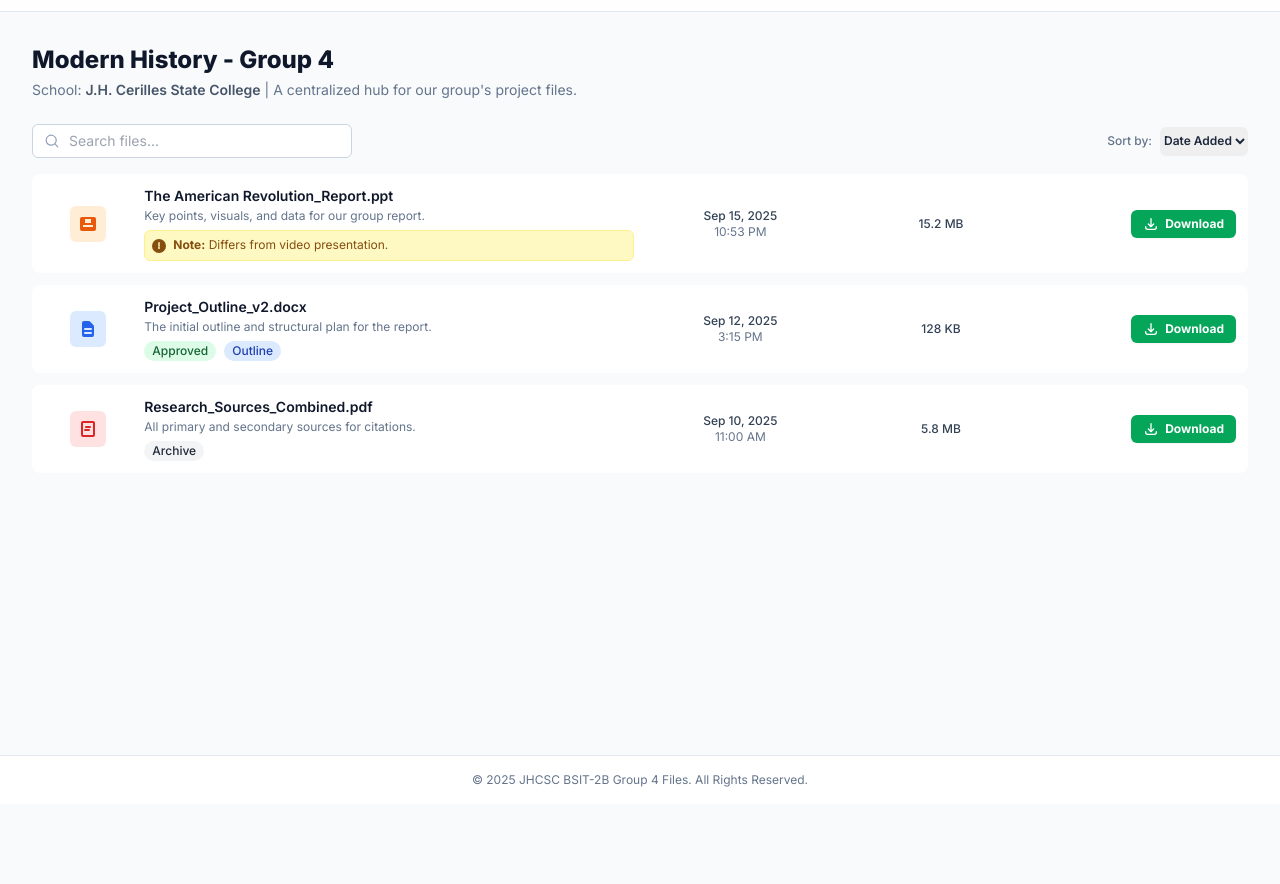
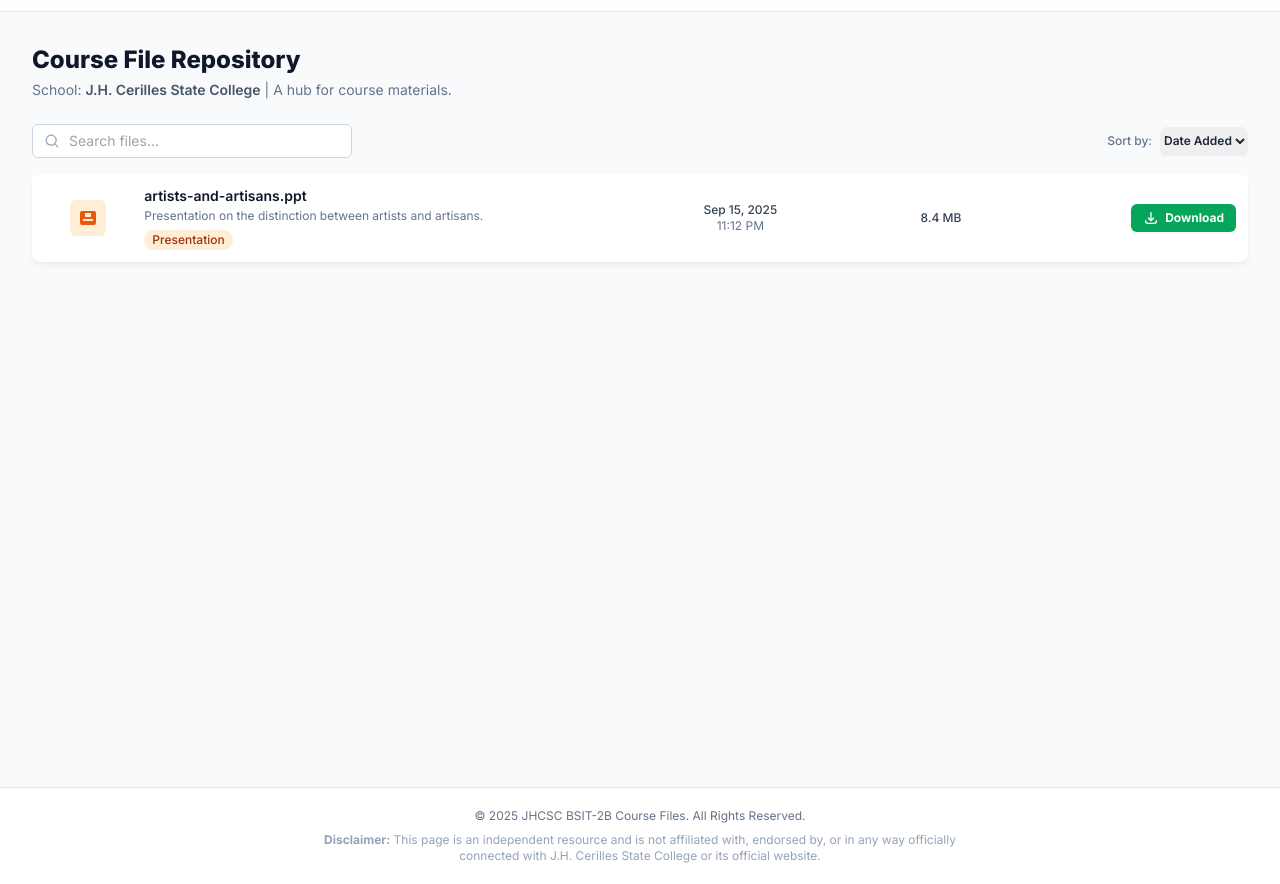
Before and after one commit to itzmebenz13/jhcsc-bsit2bfiles, a plain HTML site: page index.html in a window 1280 px wide. Shown: the part 45-929 px from the top of the page. Before the commit the page ends 849 px from the top, so only its background shows below. Drawn offline with nearby package versions, Linux system fonts and the light colour scheme.

Commit message:
Update index.html

```diff
--- a/index.html
+++ b/index.html
@@ -3,7 +3,7 @@
 <head>
     <meta charset="UTF-8">
     <meta name="viewport" content="width=device-width, initial-scale=1.0">
-    <title>JHCSC - Compact File Repository</title>
+    <title>JHCSC BSIT-2B Files</title>
     <script src="https://cdn.tailwindcss.com"></script>
     <link rel="preconnect" href="https://fonts.googleapis.com">
     <link rel="preconnect" href="https://fonts.gstatic.com" crossorigin>
@@ -17,12 +17,10 @@
         .theme-bg { background-color: #05A65A; }
         .theme-text { color: #05A65A; }
         .theme-border { border-color: #05A65A; }
-        .theme-bg-subtle { background-color: #e6f6ec; }
-        .theme-text-subtle { color: #038a4a; }
 
         /* Custom shadow for a subtle lift */
         .card-shadow {
-            box-shadow: 0 4px D6px -1px rgb(0 0 0 / 0.05), 0 2px 4px -2px rgb(0 0 0 / 0.05);
+            box-shadow: 0 4px 6px -1px rgb(0 0 0 / 0.05), 0 2px 4px -2px rgb(0 0 0 / 0.05);
         }
         .card-shadow:hover {
             box-shadow: 0 10px 15px -3px rgb(0 0 0 / 0.07), 0 4px 6px -4px rgb(0 0 0 / 0.07);
@@ -61,9 +59,9 @@
 
             <!-- Page Title and Course Info -->
             <div class="mb-6">
-                <h1 class="text-2xl font-extrabold text-slate-900">Modern History - Group 4</h1>
+                <h1 class="text-2xl font-extrabold text-slate-900">Course File Repository</h1>
                 <p class="mt-1 text-sm text-slate-500">
-                    School: <span class="font-semibold text-slate-600">J.H. Cerilles State College</span> | A centralized hub for our group's project files.
+                    School: <span class="font-semibold text-slate-600">J.H. Cerilles State College</span> | A hub for course materials.
                 </p>
             </div>
 
@@ -90,7 +88,7 @@
             <!-- File List - Compact Card Layout -->
             <div class="space-y-3">
 
-                <!-- File Item 1: PPT Report -->
+                <!-- File Item 1: artists-and-artisans.ppt -->
                 <div class="bg-white rounded-lg card-shadow transition-all-300 p-3">
                     <div class="grid grid-cols-12 items-center gap-3">
                         <!-- Icon -->
@@ -101,91 +99,19 @@
                         </div>
                         <!-- File Details -->
                         <div class="col-span-10 sm:col-span-6 md:col-span-5">
-                            <p class="font-semibold text-sm text-slate-900 truncate">The American Revolution_Report.ppt</p>
-                            <p class="text-xs text-slate-500 mt-0.5 hidden md:block">Key points, visuals, and data for our group report.</p>
-                             <div class="mt-1.5 bg-yellow-100 border border-yellow-200 text-yellow-800 p-1.5 rounded-md text-xs flex items-start gap-1.5" role="alert">
-                                <svg xmlns="http://www.w3.org/2000/svg" viewBox="0 0 16 16" fill="currentColor" class="w-4 h-4 flex-shrink-0 mt-px"><path fill-rule="evenodd" d="M8 15A7 7 0 1 0 8 1a7 7 0 0 0 0 14Zm.75-10.25a.75.75 0 0 0-1.5 0v3.5a.75.75 0 0 0 1.5 0v-3.5ZM8 11a1 1 0 1 0 0-2 1 1 0 0 0 0 2Z" clip-rule="evenodd" /></svg>
-                                <div><span class="font-bold">Note:</span> Differs from video presentation.</div>
+                            <p class="font-semibold text-sm text-slate-900 truncate">artists-and-artisans.ppt</p>
+                            <p class="text-xs text-slate-500 mt-0.5 hidden md:block">Presentation on the distinction between artists and artisans.</p>
+                             <div class="mt-1.5 flex gap-2">
+                                <span class="bg-orange-100 text-orange-800 text-xs font-medium px-2 py-0.5 rounded-full">Presentation</span>
                             </div>
                         </div>
                         <!-- Date & Size -->
                         <div class="hidden md:col-span-2 md:block text-xs text-slate-500 text-center">
                            <p class="font-medium text-slate-700">Sep 15, 2025</p>
-                           <p>10:53 PM</p>
+                           <p>11:12 PM</p>
                         </div>
                         <div class="hidden sm:col-span-2 sm:block text-xs font-medium text-slate-700 text-center">
-                            15.2 MB
-                        </div>
-                        <!-- Actions -->
-                        <div class="col-span-12 sm:col-span-3 md:col-span-2 flex justify-end items-center gap-2 mt-2 sm:mt-0">
-                             <a href="#" class="inline-flex items-center gap-1.5 theme-bg text-white font-bold py-1.5 px-3 rounded-md shadow-sm hover:opacity-90 transition-opacity text-xs">
-                                <svg xmlns="http://www.w3.org/2000/svg" class="h-4 w-4" fill="none" viewBox="0 0 24 24" stroke="currentColor" stroke-width="2"><path stroke-linecap="round" stroke-linejoin="round" d="M4 16v1a3 3 0 003 3h10a3 3 0 003-3v-1m-4-4l-4 4m0 0l-4-4m4 4V4" /></svg>
-                                <span>Download</span>
-                            </a>
-                        </div>
-                    </div>
-                </div>
-
-                <!-- File Item 2: DOCX Outline -->
-                <div class="bg-white rounded-lg card-shadow transition-all-300 p-3">
-                     <div class="grid grid-cols-12 items-center gap-3">
-                        <!-- Icon -->
-                        <div class="col-span-2 sm:col-span-1 flex justify-center">
-                            <div class="bg-blue-100 text-blue-600 rounded-md p-2">
-                                <svg xmlns="http://www.w3.org/2000/svg" class="h-5 w-5" viewBox="0 0 20 20" fill="currentColor"><path fill-rule="evenodd" d="M4 4a2 2 0 012-2h4.586A2 2 0 0112 2.586L15.414 6A2 2 0 0116 7.414V16a2 2 0 01-2 2H6a2 2 0 01-2-2V4zm2 6a1 1 0 011-1h6a1 1 0 110 2H7a1 1 0 01-1-1zm1 3a1 1 0 100 2h6a1 1 0 100-2H7z" clip-rule="evenodd" /></svg>
-                            </div>
-                        </div>
-                        <!-- File Details -->
-                        <div class="col-span-10 sm:col-span-6 md:col-span-5">
-                            <p class="font-semibold text-sm text-slate-900 truncate">Project_Outline_v2.docx</p>
-                            <p class="text-xs text-slate-500 mt-0.5 hidden md:block">The initial outline and structural plan for the report.</p>
-                             <div class="mt-1.5 flex gap-2">
-                                <span class="bg-green-100 text-green-800 text-xs font-medium px-2 py-0.5 rounded-full">Approved</span>
-                                <span class="bg-blue-100 text-blue-800 text-xs font-medium px-2 py-0.5 rounded-full">Outline</span>
-                            </div>
-                        </div>
-                        <!-- Date & Size -->
-                        <div class="hidden md:col-span-2 md:block text-xs text-slate-500 text-center">
-                           <p class="font-medium text-slate-700">Sep 12, 2025</p>
-                           <p>3:15 PM</p>
-                        </div>
-                        <div class="hidden sm:col-span-2 sm:block text-xs font-medium text-slate-700 text-center">
-                            128 KB
-                        </div>
-                        <!-- Actions -->
-                        <div class="col-span-12 sm:col-span-3 md:col-span-2 flex justify-end items-center gap-2 mt-2 sm:mt-0">
-                             <a href="#" class="inline-flex items-center gap-1.5 theme-bg text-white font-bold py-1.5 px-3 rounded-md shadow-sm hover:opacity-90 transition-opacity text-xs">
-                                <svg xmlns="http://www.w3.org/2000/svg" class="h-4 w-4" fill="none" viewBox="0 0 24 24" stroke="currentColor" stroke-width="2"><path stroke-linecap="round" stroke-linejoin="round" d="M4 16v1a3 3 0 003 3h10a3 3 0 003-3v-1m-4-4l-4 4m0 0l-4-4m4 4V4" /></svg>
-                                <span>Download</span>
-                            </a>
-                        </div>
-                    </div>
-                </div>
-
-                <!-- File Item 3: PDF Sources -->
-                <div class="bg-white rounded-lg card-shadow transition-all-300 p-3">
-                     <div class="grid grid-cols-12 items-center gap-3">
-                        <!-- Icon -->
-                        <div class="col-span-2 sm:col-span-1 flex justify-center">
-                            <div class="bg-red-100 text-red-600 rounded-md p-2">
-                                <svg xmlns="http://www.w3.org/2000/svg" class="h-5 w-5" viewBox="0 0 20 20" fill="currentColor"><path fill-rule="evenodd" d="M5 2a2 2 0 00-2 2v12a2 2 0 002 2h10a2 2 0 002-2V4a2 2 0 00-2-2H5zm0 2h10v12H5V4zm2 4a1 1 0 011-1h4a1 1 0 110 2H8a1 1 0 01-1-1zm0 4a1 1 0 110-2h4a1 1 0 110 2H7z" clip-rule="evenodd" /></svg>
-                            </div>
-                        </div>
-                        <!-- File Details -->
-                        <div class="col-span-10 sm:col-span-6 md:col-span-5">
-                            <p class="font-semibold text-sm text-slate-900 truncate">Research_Sources_Combined.pdf</p>
-                            <p class="text-xs text-slate-500 mt-0.5 hidden md:block">All primary and secondary sources for citations.</p>
-                             <div class="mt-1.5 flex gap-2">
-                                <span class="bg-gray-100 text-gray-800 text-xs font-medium px-2 py-0.5 rounded-full">Archive</span>
-                            </div>
-                        </div>
-                        <!-- Date & Size -->
-                        <div class="hidden md:col-span-2 md:block text-xs text-slate-500 text-center">
-                           <p class="font-medium text-slate-700">Sep 10, 2025</p>
-                           <p>11:00 AM</p>
-                        </div>
-                        <div class="hidden sm:col-span-2 sm:block text-xs font-medium text-slate-700 text-center">
-                            5.8 MB
+                            8.4 MB
                         </div>
                         <!-- Actions -->
                         <div class="col-span-12 sm:col-span-3 md:col-span-2 flex justify-end items-center gap-2 mt-2 sm:mt-0">
@@ -203,9 +129,12 @@
     </div>
 
     <!-- Footer -->
-    <footer class="bg-white border-t border-slate-200">
-        <div class="max-w-7xl mx-auto py-4 px-4 sm:px-6 lg:px-8 text-center text-xs text-slate-500">
-            <p>&copy; 2025 JHCSC BSIT-2B Group 4 Files. All Rights Reserved.</p>
+    <footer class="bg-white border-t border-slate-200 mt-8">
+        <div class="max-w-7xl mx-auto py-5 px-4 sm:px-6 lg:px-8 text-center text-xs text-slate-500">
+            <p>&copy; 2025 JHCSC BSIT-2B Course Files. All Rights Reserved.</p>
+            <p class="mt-2 max-w-2xl mx-auto text-slate-400">
+                <strong>Disclaimer:</strong> This page is an independent resource and is not affiliated with, endorsed by, or in any way officially connected with J.H. Cerilles State College or its official website.
+            </p>
         </div>
     </footer>
 
```
